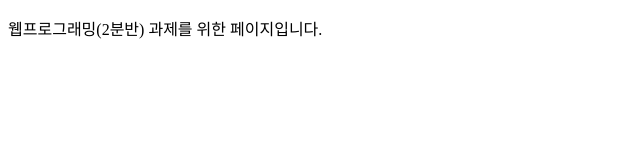
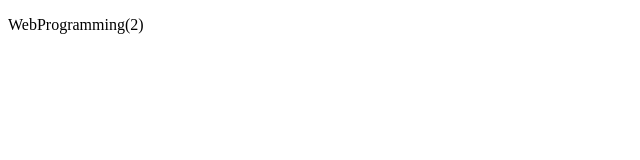
Before and after one commit to sundlqj/WebProgramming2, a plain HTML site: page index.html in a window 1280 px wide. Shown: the whole page, without its empty margins (0-640 px from the left). Drawn offline with Linux system fonts and the light colour scheme.

Commit message:
Update index.html

```diff
--- a/index.html
+++ b/index.html
@@ -1,9 +1,9 @@
 <!DOCTYPE html>
 <html>
 	<head>
-	 <title> 과제 01-03 </title>
+	 <title> 01-03 </title>
 	</head>
 	<body>
-	 <p> 웹프로그래밍(2분반) 과제를 위한 페이지입니다. </p>
+	 <p> WebProgramming(2) </p>
 	<body>
 </html>
```
